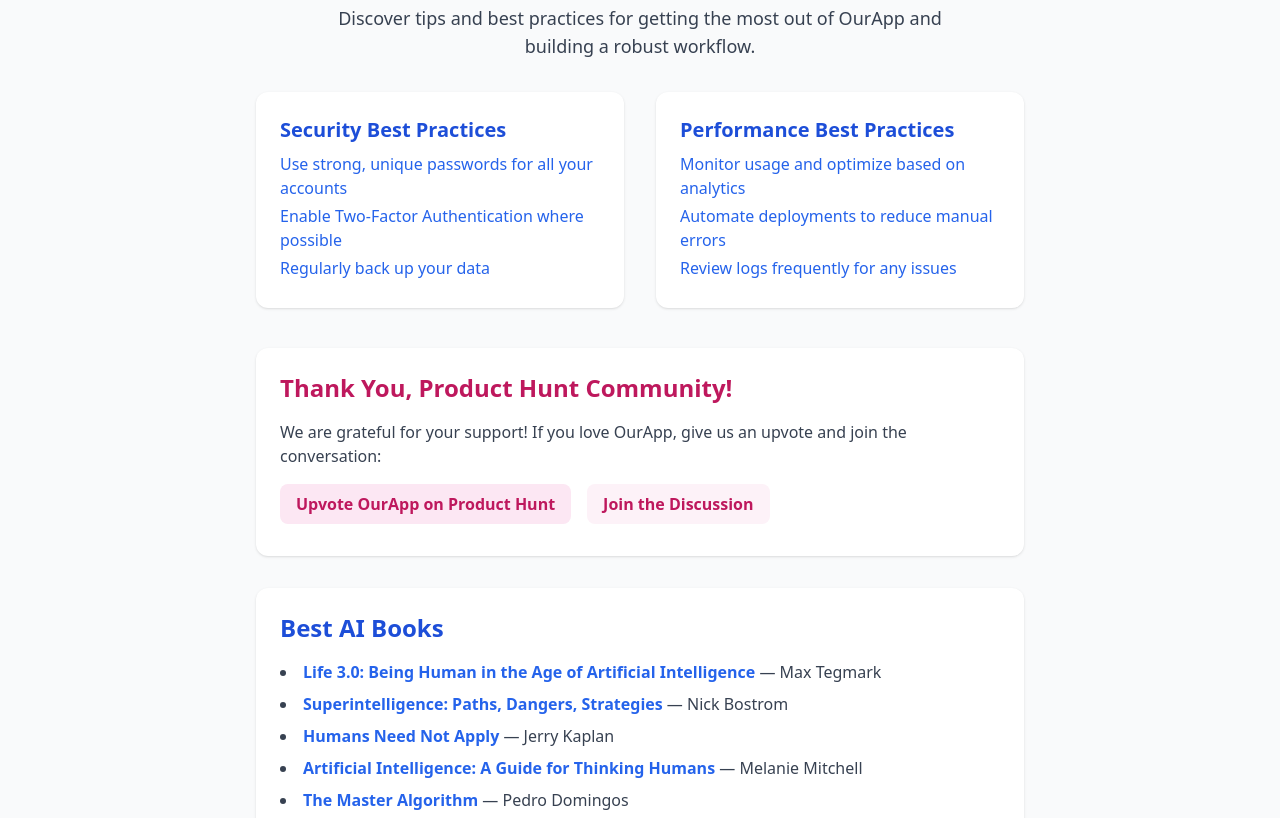
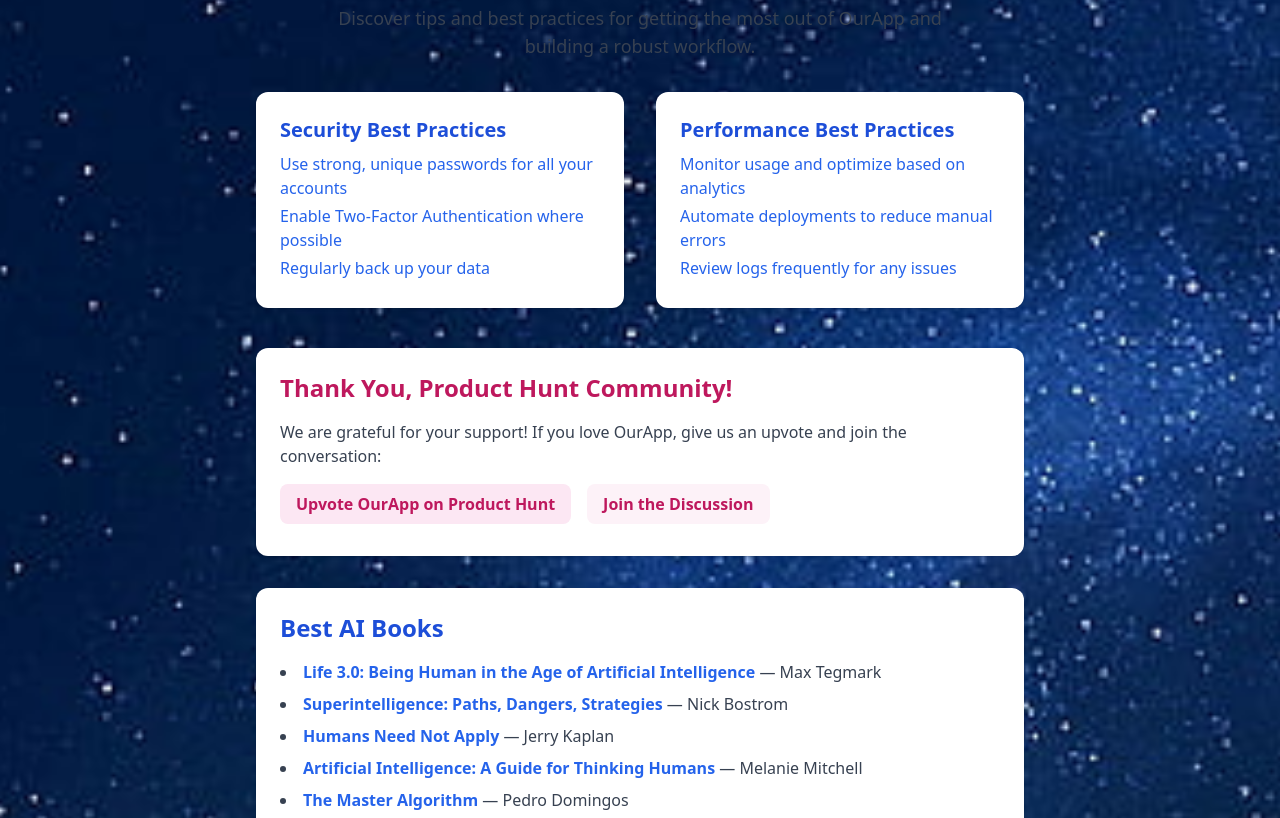
Before and after one commit to Godsend69/ourapp-site, a website: page best-practices.html in a window 1280 px wide. Shown: the part 188-1006 px from the top of the page. Drawn offline with nearby package versions, Linux system fonts and the light colour scheme.

Commit message:
Update best-practices.html

```diff
--- a/best-practices.html
+++ b/best-practices.html
@@ -4,6 +4,22 @@
   <meta charset="UTF-8">
   <title>Best Practices | OurApp</title>
   <script src="https://cdn.tailwindcss.com"></script>
+  <style>
+    body {
+      /* Vertically-tiled background image, full height, covers scrolling */
+      background: #111 url('assets/HD-wallpaper-night-nature-mountain-sky-stars-thumbnail.jpg') repeat-y center top;
+      background-size: cover;
+      min-height: 100vh;
+      width: 100%;
+      margin: 0;
+      padding: 0;
+    }
+    /* Optional: make the main content easier to read over a bright image */
+    main {
+      /* You can uncomment the next line for a subtle overlay if needed: */
+      /* background: rgba(255,255,255,0.85); border-radius: 18px; */
+    }
+  </style>
 </head>
 <body class="bg-gray-50 min-h-screen flex flex-col">
   <nav class="bg-white shadow p-4 flex gap-6 items-center">
```
